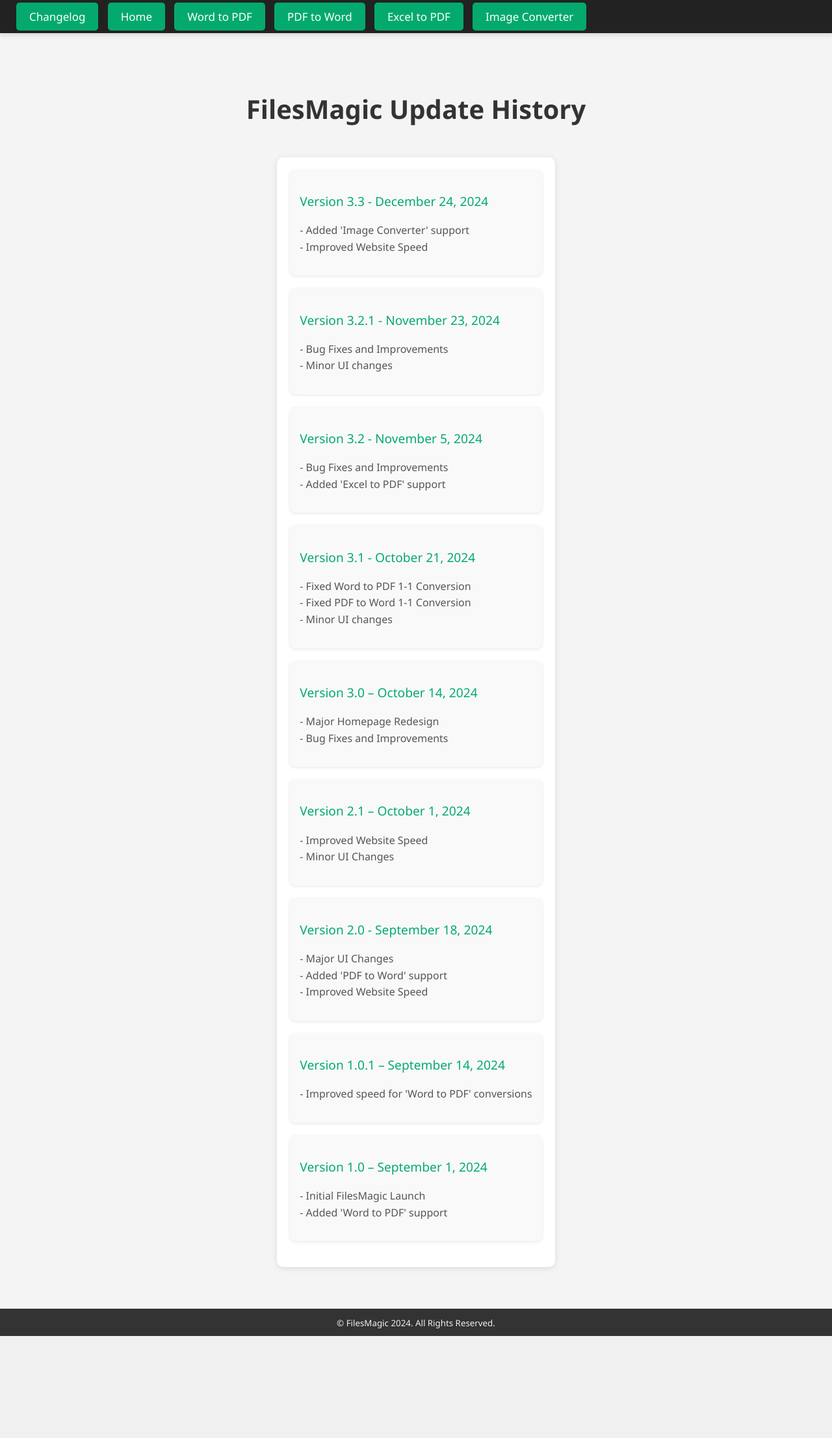
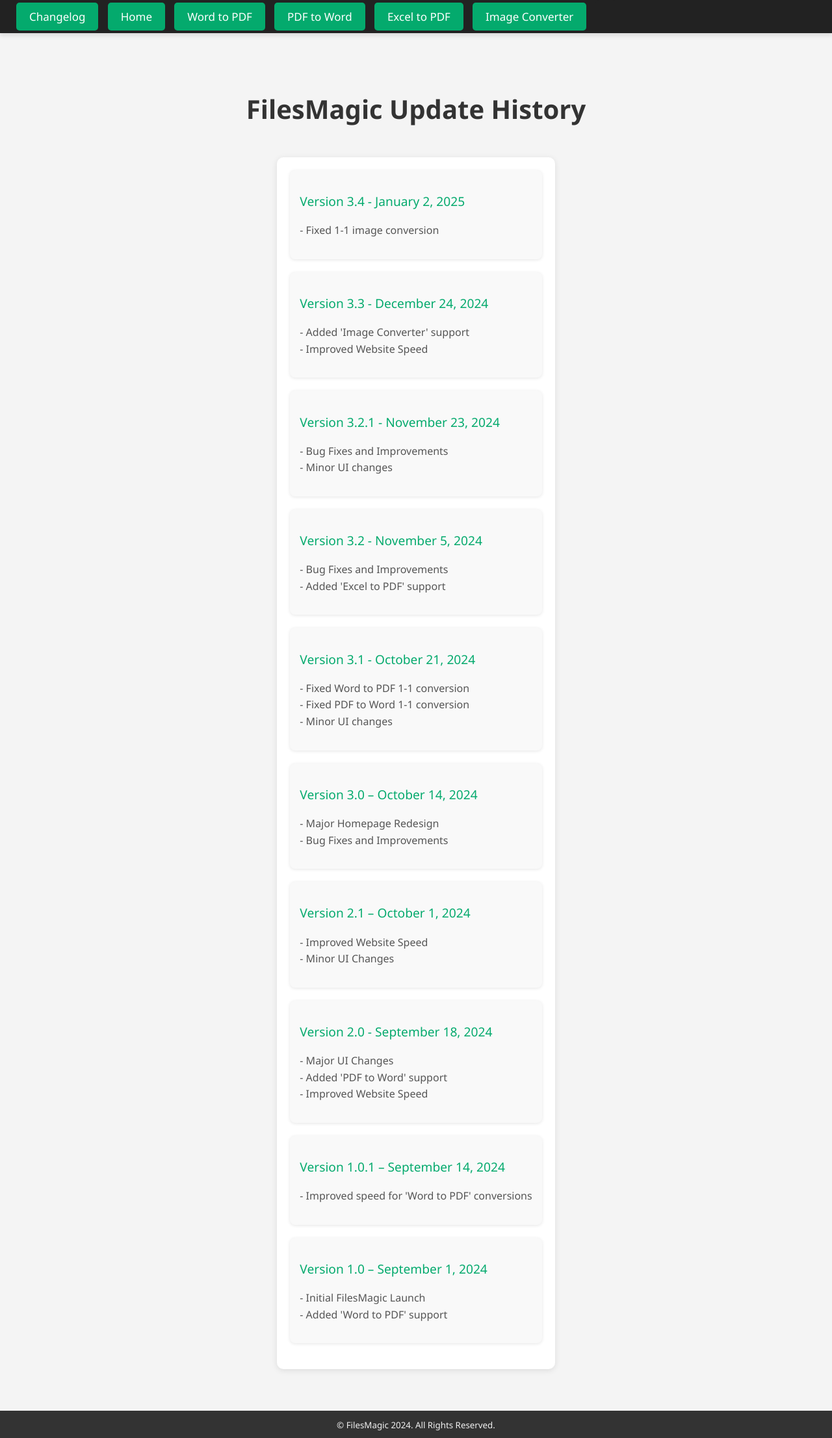
Before and after one commit to almuthanna1/filesmagic.com, a Flask app: page /changelog.html in a window 1280 px wide. Shown: the whole page at 65% size. Before the commit the page ends 2056 px from the top, so only its background shows below. Run offline with Flask 3, Linux system fonts and the light colour scheme.

Commit message:
Update changelog.html

```diff
--- a/templates/changelog.html
+++ b/templates/changelog.html
@@ -91,6 +91,11 @@
     <div class="history-container">
         <!-- Add more updates below this line -->
         <div class="update-entry">
+            <p class="update-date">Version 3.4 - January 2, 2025</p>
+            <p class="update-description">- Fixed 1-1 image conversion</p>
+        </div>
+
+        <div class="update-entry">
             <p class="update-date">Version 3.3 - December 24, 2024</p>
             <p class="update-description">- Added 'Image Converter' support<br>- Improved Website Speed</p>
         </div>
@@ -107,7 +112,7 @@
 
         <div class="update-entry">
             <p class="update-date">Version 3.1 - October 21, 2024</p>
-            <p class="update-description">- Fixed Word to PDF 1-1 Conversion<br>- Fixed PDF to Word 1-1 Conversion<br>- Minor UI changes</p>
+            <p class="update-description">- Fixed Word to PDF 1-1 conversion<br>- Fixed PDF to Word 1-1 conversion<br>- Minor UI changes</p>
         </div>
 
         <div class="update-entry">
```
